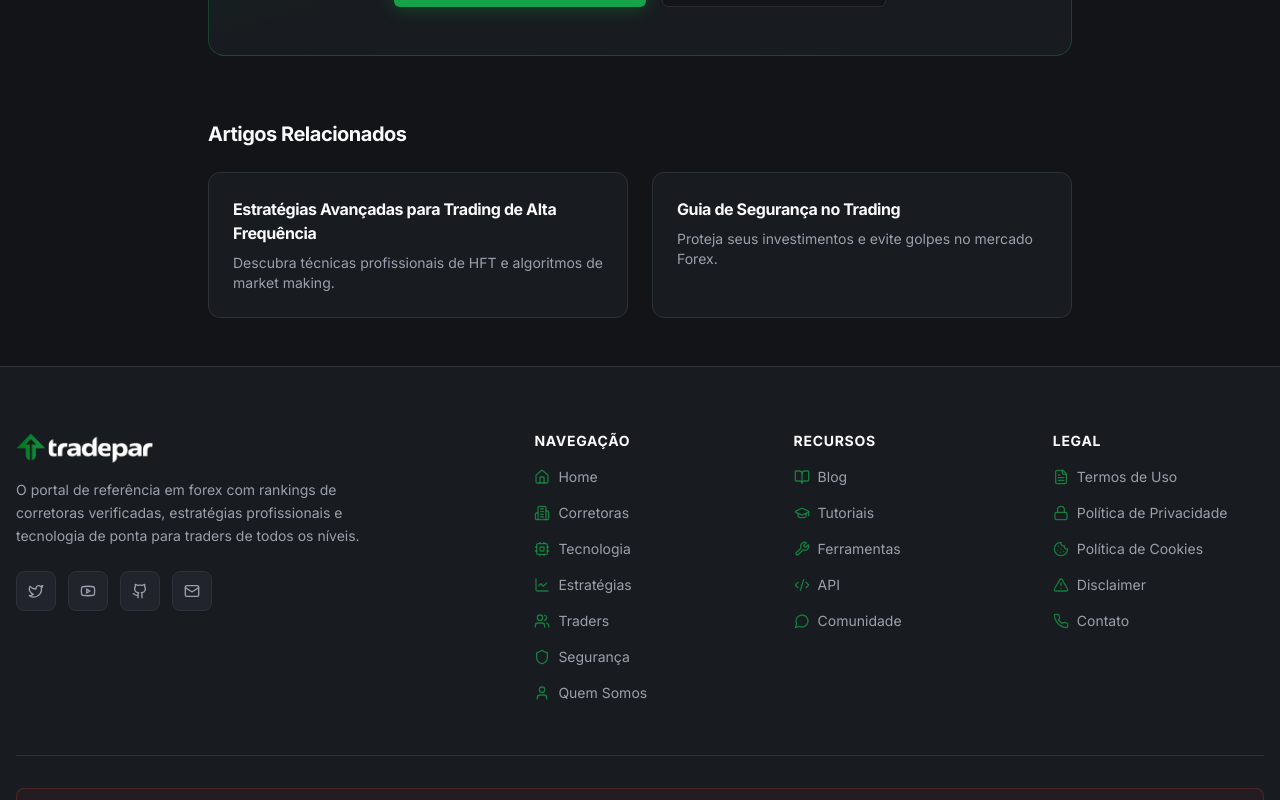
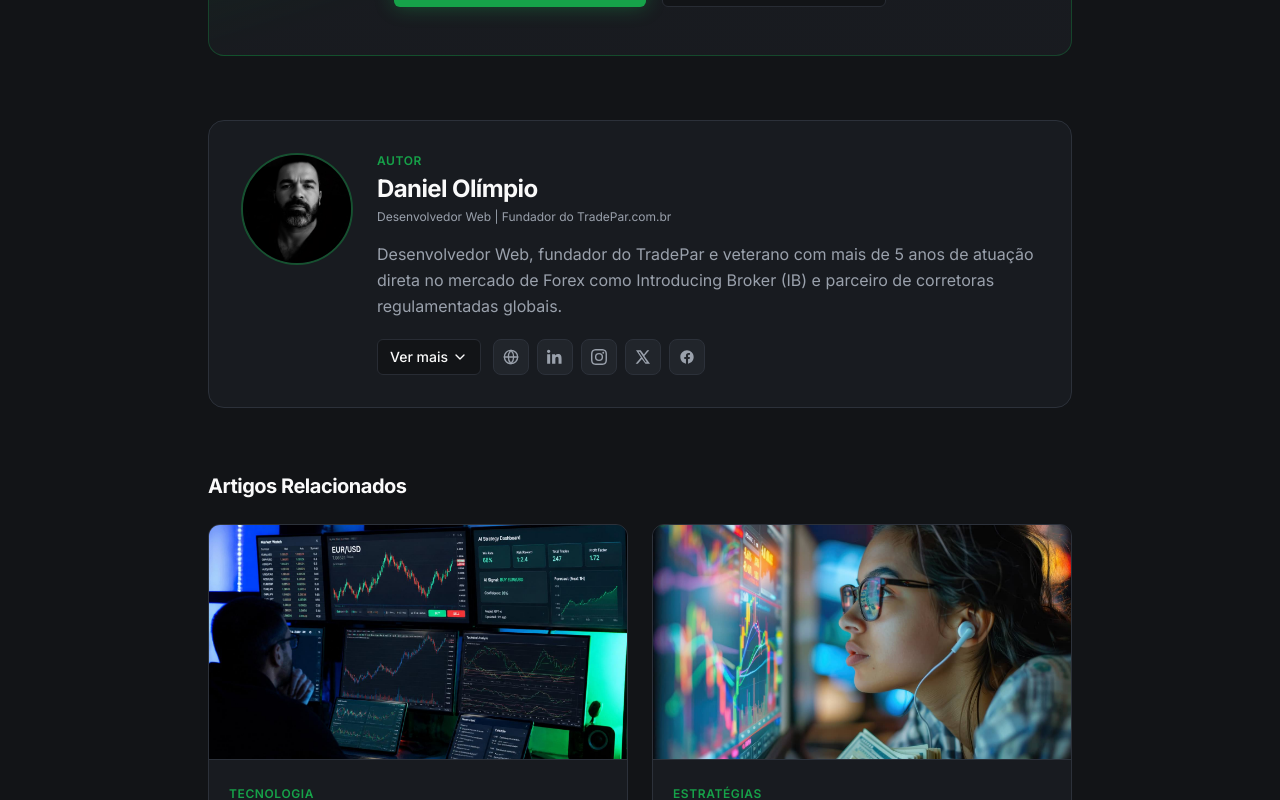
Before and after one commit to danielolimpio/tradepar-369c5e41, a React (Vite) app: page /artigo/como-investir-forex in a window 1280 px wide. Shown: the part 10380-11180 px from the top of the page. Built offline with nearby package versions, Linux system fonts and the light colour scheme; the HTML template or start-up script is replaced by a standard one.

Commit message:
Changes
Co-authored-by: danielolimpio <177458661+danielolimpio@users.noreply.github.com>

```diff
--- a/src/pages/blog/ComoInvestirForex.tsx
+++ b/src/pages/blog/ComoInvestirForex.tsx
@@ -826,34 +826,11 @@ const ComoInvestirForex = () => {
             </div>
           </section>
 
+          {/* Author Bio */}
+          <AuthorBio />
+
           {/* Related Articles */}
-          <section>
-            <h3 className="text-xl font-bold mb-6">Artigos Relacionados</h3>
-            <div className="grid md:grid-cols-2 gap-6">
-              <Link
-                to="/blog/estrategias/estrategias-avancadas-hft"
-                className="group bg-card border border-border rounded-xl p-6 hover-lift"
-              >
-                <h4 className="font-bold mb-2 group-hover:text-primary transition-colors">
-                  Estratégias Avançadas para Trading de Alta Frequência
-                </h4>
-                <p className="text-sm text-muted-foreground">
-                  Descubra técnicas profissionais de HFT e algoritmos de market making.
-                </p>
-              </Link>
-              <Link
-                to="/seguranca"
-                className="group bg-card border border-border rounded-xl p-6 hover-lift"
-              >
-                <h4 className="font-bold mb-2 group-hover:text-primary transition-colors">
-                  Guia de Segurança no Trading
-                </h4>
-                <p className="text-sm text-muted-foreground">
-                  Proteja seus investimentos e evite golpes no mercado Forex.
-                </p>
-              </Link>
-            </div>
-          </section>
+          <RelatedArticles currentSlug="como-investir-forex" />
         </article>
       </main>
 
```
